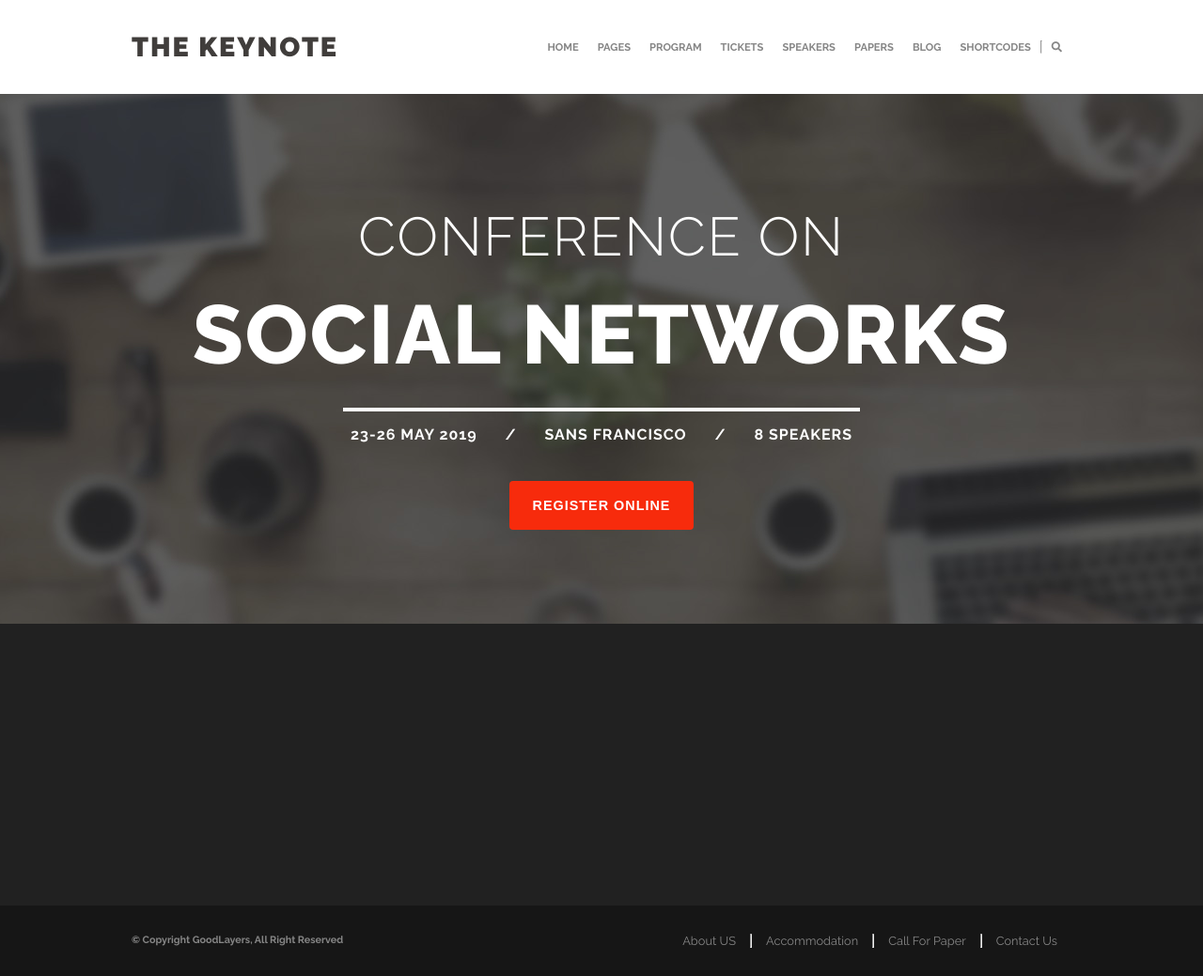
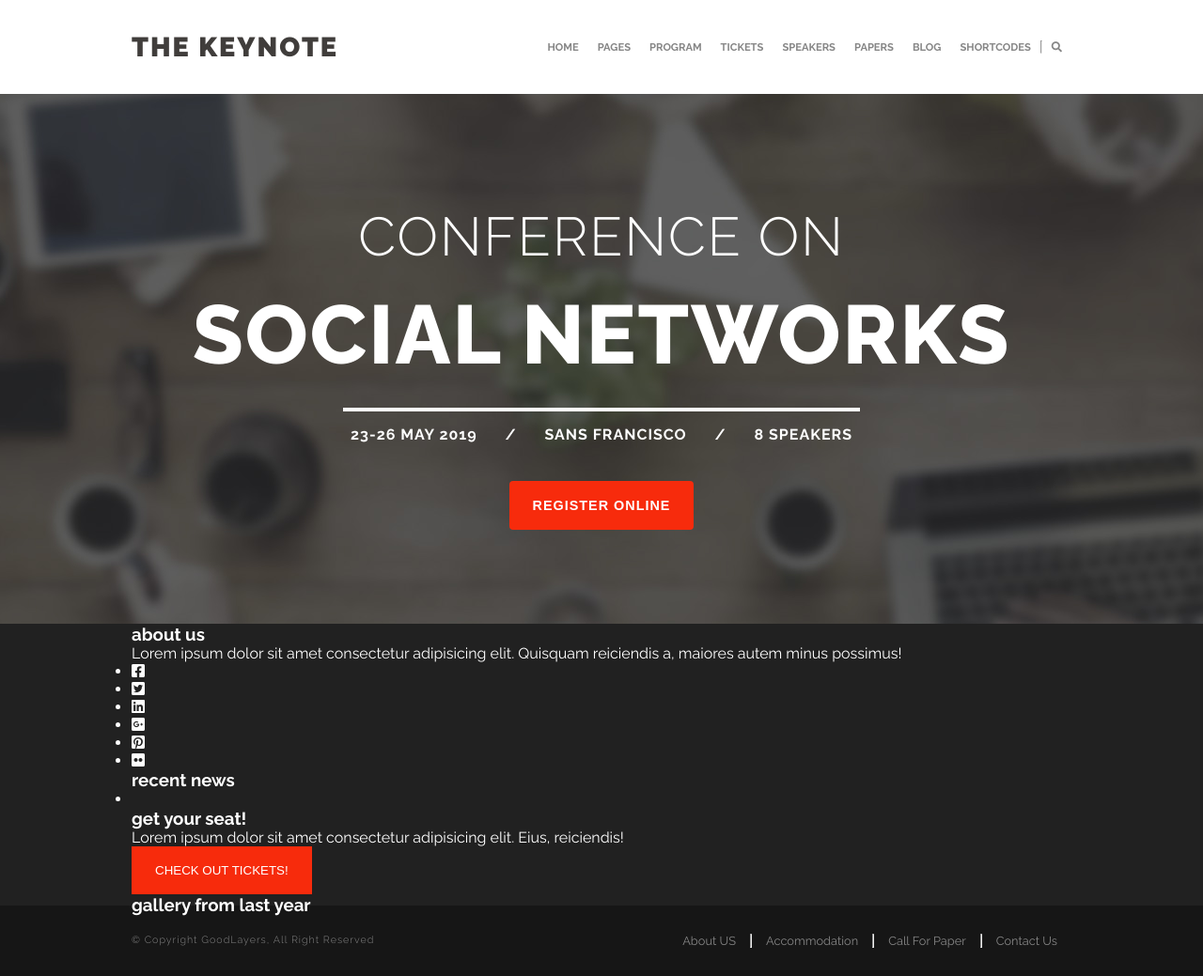
Before and after one commit to peppe-p/proj-html-vuejs, a website: page index.html in a window 1280 px wide. Shown: the whole page at 94% size. Drawn offline with nearby package versions, Linux system fonts and the light colour scheme; files whose address does not match are found by name.

Commit message:
add footer html

```diff
--- a/index.html
+++ b/index.html
@@ -66,8 +66,41 @@
         <div class="pre_footer">
             <div class="container">
 
+                <div class="f_aboutus">
+                    <h3>about us</h3>
+                    <p>Lorem ipsum dolor sit amet consectetur adipisicing elit. Quisquam reiciendis a, maiores autem
+                        minus possimus!</p>
+                    <ul>
+                        <li><i class="fab fa-facebook-square"></i></li>
+                        <li><i class="fab fa-twitter-square"></i></li>
+                        <li><i class="fab fa-linkedin"></i></li>
+                        <li><i class="fab fa-google-plus-square"></i></li>
+                        <li><i class="fab fa-pinterest-square"></i></li>
+                        <li><i class="fab fa-flickr"></i></li>
+                    </ul>
+                </div>
+
+                <div class="f_news">
+                    <h3>recent news</h3>
+                    <ul>
+                        <li></li>
+                    </ul>
+                </div>
+
+                <div class="f_seat">
+                    <h3>get your seat!</h3>
+                    <p>Lorem ipsum dolor sit amet consectetur adipisicing elit. Eius, reiciendis!</p>
+                    <button class="btn">check out tickets!</button>
+                </div>
+
+                <div class="f_gallery">
+                    <h3>gallery from last year</h3>
+                    <img src="" alt="">
+                </div>
             </div>
         </div>
+
+
         <div class="end_footer">
             <div class="container">
                 <div>
--- a/src/partials/_footer.scss
+++ b/src/partials/_footer.scss
@@ -26,4 +26,9 @@ footer {
             }
         }
     }
+
+    & > div h6 {
+        font-weight: 300;
+        letter-spacing: 1px;
+    }
 }
```
Also changed, not shown: dist/css/style.css.
